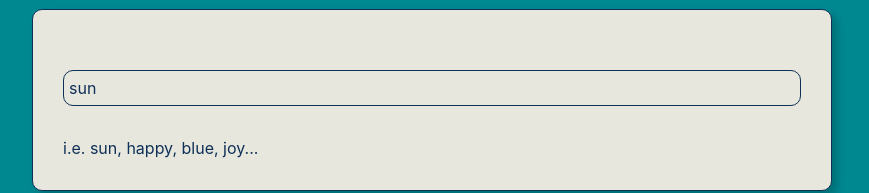
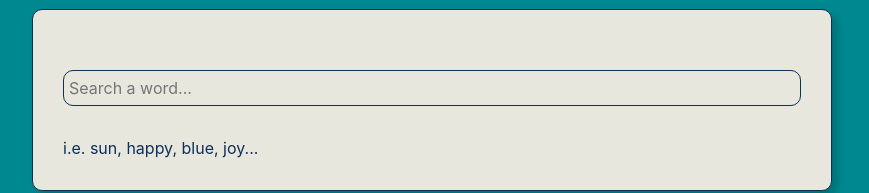
Before and after one commit to Mehrnaz-zand/dictionary-project, a React (Create React App) app: page / in a window 1280 px wide. Shown: the part 169-362 px from the top of the page, without its empty margins (208-1077 px from the left). Built offline with nearby package versions, Linux system fonts and the light colour scheme; no server answers.

Commit message:
removed default search

```diff
--- a/src/App.js
+++ b/src/App.js
@@ -13,7 +13,7 @@ function App() {
         </h1>
       </header>
       <main>
-        <Dictionary defaultWord="sun" />
+        <Dictionary />
       </main>
     </div>
     <Footer />
--- a/src/Dictionary.js
+++ b/src/Dictionary.js
@@ -5,11 +5,11 @@ import Results from "./Results.js";
 import Photos from "./Photos.js"
 
 
-export default function Dictionary(props){
-    let [keyword, setKeyword] = useState(props.defaultWord);
+export default function Dictionary(){
+    let [keyword, setKeyword] = useState("");
     let [results, setResults] = useState(null);
+    let [photos, setPhotos] = useState(null);
     let [loaded, setLoaded] = useState(false);
-    let [photos, setPhotos] = useState(null);
 
     function searchKeyword(response){
      setResults(response.data[0]);
@@ -23,6 +23,7 @@ export default function Dictionary(props){
         setKeyword(event.target.value);
     }
     function search(){
+        setLoaded(true);
         //https://dictionaryapi.dev/
          let apiUrl = `https://api.dictionaryapi.dev/api/v2/entries/en/${keyword}`;
          axios.get(apiUrl).then(searchKeyword);
@@ -40,10 +41,7 @@ export default function Dictionary(props){
         event.preventDefault();
         search();
     }
-    function load(){
-        setLoaded(true);
-        search();
-    }
+
     if (loaded){
     return (
         <div className="Dictionary">
@@ -51,7 +49,6 @@ export default function Dictionary(props){
             <form onSubmit={handleSubmit} className ="text-center"
             target="_blank" rel="noreferrer" title="Search a word...">
                 <input type="text" placeholder="Search a word..."
-                defaultValue={props.defaultWord}
                 onChange={handleChange}/>
             </form>
             <div className="hint">
@@ -63,6 +60,6 @@ export default function Dictionary(props){
         </div>
     )
 } else{
-    load();
+    search()
     return null
 } }
```
